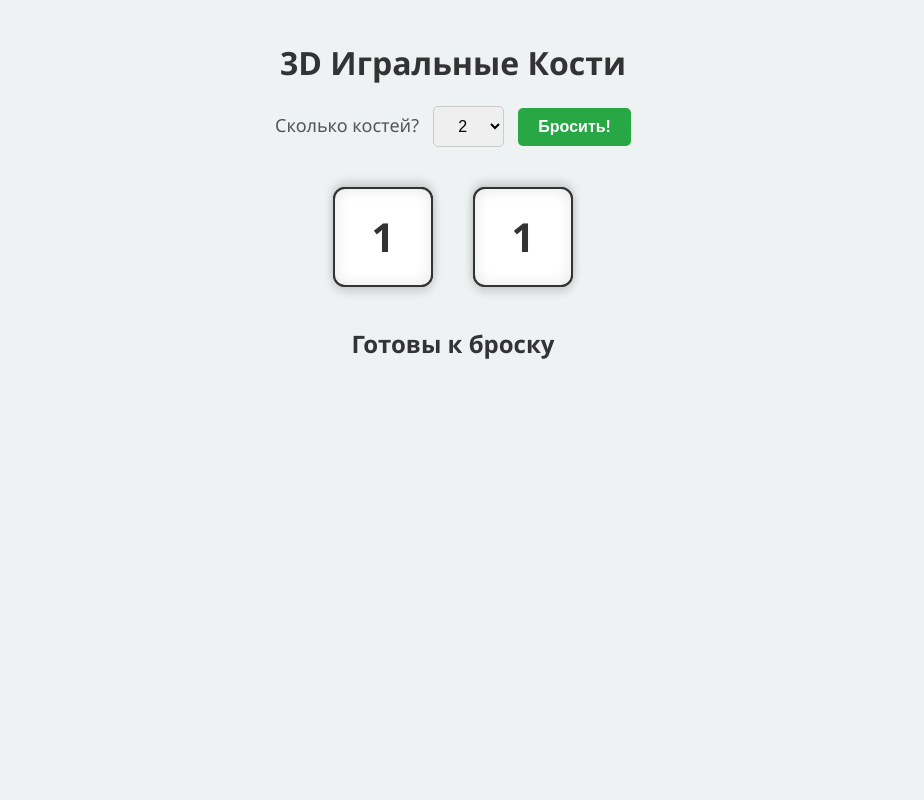
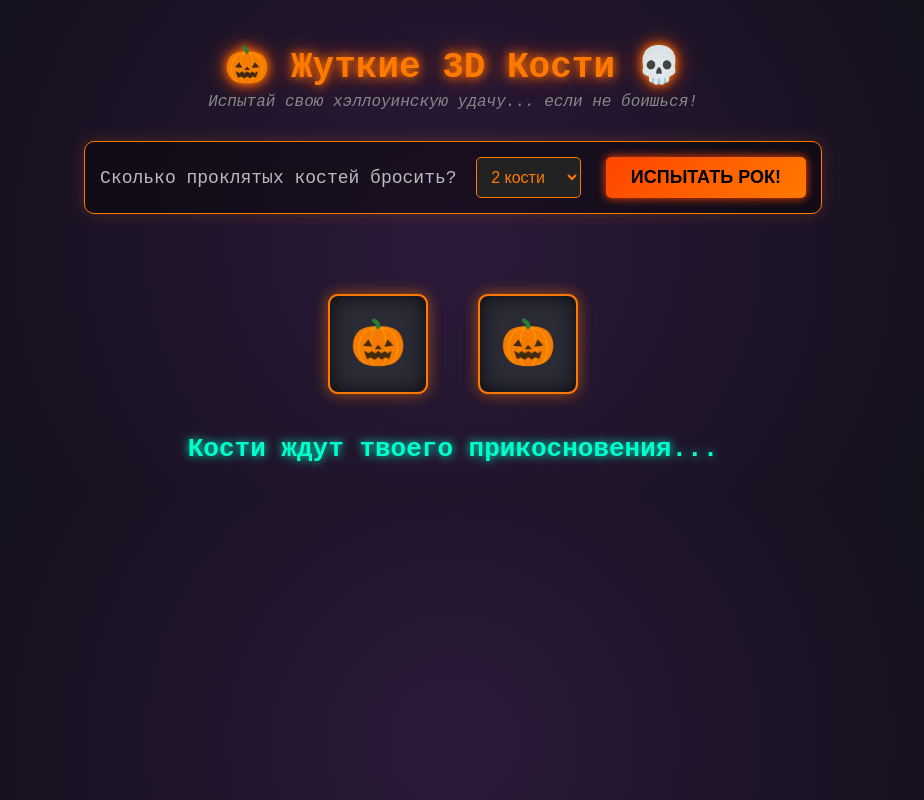
Before and after one commit to windecs/kosti.github.io, a plain HTML site: page index.html in a window 1280 px wide. Shown: the whole page, without its empty margins (187-1111 px from the left). Drawn offline with Linux system fonts and the light colour scheme.

Commit message:
Update index.html

```diff
--- a/index.html
+++ b/index.html
@@ -3,57 +3,91 @@
 <head>
     <meta charset="UTF-8">
     <meta name="viewport" content="width=device-width, initial-scale=1.0">
-    <title>Игральные Кости</title>
+    <title>🎃 Мистические Хэллоуинские Кости 💀</title>
     <style>
         body {
-            font-family: 'Segoe UI', Tahoma, Geneva, Verdana, sans-serif;
+            font-family: 'Courier New', Courier, monospace;
             text-align: center;
-            background-color: #eef2f3;
+            background-color: #1a1a24; /* Мрачный темно-фиолетовый фон */
+            color: #ff7900; /* Ярко-оранжевый хэллоуинский цвет */
             margin: 0;
             padding: 20px;
+            background-image: radial-gradient(circle, #2c1a3a 0%, #0d0d13 100%);
         }
-        h1 { color: #333; }
+        h1 {
+            font-size: 36px;
+            text-shadow: 0 0 10px #ff7900, 0 0 20px #ff4500;
+            margin-bottom: 5px;
+        }
+        .subtitle {
+            color: #888;
+            margin-bottom: 30px;
+            font-style: italic;
+        }
 
-        /* Меню выбора */
+        /* Меню управления */
         .controls {
-            margin-bottom: 30px;
+            margin-bottom: 40px;
+            background: rgba(0, 0, 0, 0.4);
+            padding: 15px;
+            border-radius: 10px;
+            display: inline-block;
+            border: 1px solid #ff7900;
+            box-shadow: 0 0 15px rgba(255, 121, 0, 0.2);
         }
         label {
             font-size: 18px;
             margin-right: 10px;
-            color: #555;
+            color: #bbb;
         }
-        select, button {
-            padding: 10px 20px;
+        select {
+            padding: 10px;
             font-size: 16px;
+            background-color: #222;
+            color: #ff7900;
+            border: 1px solid #ff7900;
             border-radius: 5px;
-            border: 1px solid #ccc;
             outline: none;
+            cursor: pointer;
         }
         button {
-            background-color: #28a745;
-            color: white;
+            padding: 10px 25px;
+            font-size: 18px;
+            background: linear-gradient(135deg, #ff4500, #ff7900);
+            color: #000;
             border: none;
+            border-radius: 5px;
             cursor: pointer;
             font-weight: bold;
-            margin-left: 10px;
-            transition: background 0.2s;
+            margin-left: 15px;
+            text-transform: uppercase;
+            box-shadow: 0 0 10px #ff4500;
+            transition: all 0.2s ease;
         }
-        button:hover { background-color: #218838; }
-        button:disabled { background-color: #ccc; cursor: not-allowed; }
+        button:hover {
+            transform: scale(1.05);
+            box-shadow: 0 0 20px #ff7900;
+        }
+        button:disabled {
+            background: #444;
+            color: #888;
+            box-shadow: none;
+            cursor: not-allowed;
+            transform: none;
+        }
 
-        /* Контейнер для кубиков */
+        /* Поле для кубиков */
         #dice-wrapper {
             display: flex;
             justify-content: center;
             flex-wrap: wrap;
-            gap: 40px;
-            max-width: 800px;
+            gap: 50px;
+            max-width: 900px;
             margin: 40px auto;
-            perspective: 600px; /* Эффект глубины 3D */
+            perspective: 800px;
         }
 
-        /* Настройки 3D кубика */
+        /* 3D Сцена */
         .scene {
             width: 100px;
             height: 100px;
@@ -63,28 +97,27 @@
             height: 100%;
             position: relative;
             transform-style: preserve-3d;
-            transition: transform 1.5s cubic-bezier(0.2, 0.8, 0.3, 1);
+            transition: transform 1.8s cubic-bezier(0.25, 1, 0.5, 1);
         }
 
-        /* Грани кубика */
+        /* Мрачные грани кубика */
         .cube__face {
             position: absolute;
             width: 100px;
             height: 100px;
-            background: white;
-            border: 2px solid #333;
-            border-radius: 12px;
-            font-size: 40px;
-            font-weight: bold;
-            color: #333;
+            background: #2b2b36;
+            border: 2px solid #ff7900;
+            border-radius: 10px;
+            font-size: 45px;
             display: flex;
             align-items: center;
             justify-content: center;
-            box-shadow: inset 0 0 15px rgba(0,0,0,0.1), 0 5px 10px rgba(0,0,0,0.15);
+            box-shadow: inset 0 0 20px rgba(0,0,0,0.8), 0 0 15px rgba(255,121,0,0.3);
             box-sizing: border-box;
+            backface-visibility: visible;
         }
 
-        /* Позиционирование граней в 3D пространстве */
+        /* Развертка кубика в 3D */
         .cube__face--1 { transform: rotateY(  0deg) translateZ(50px); }
         .cube__face--6 { transform: rotateX(180deg) translateZ(50px); }
         .cube__face--3 { transform: rotateY( 90deg) translateZ(50px); }
@@ -92,38 +125,50 @@
         .cube__face--2 { transform: rotateX( 90deg) translateZ(50px); }
         .cube__face--5 { transform: rotateX(-90deg) translateZ(50px); }
 
-        /* Результаты */
+        /* Панель результатов */
         #result {
-            font-size: 24px;
+            font-size: 26px;
             font-weight: bold;
-            color: #333;
-            margin-top: 20px;
-            min-height: 35px;
+            color: #00ffcc; /* Магическое неоновое свечение для баланса */
+            text-shadow: 0 0 10px #00ffcc;
+            margin-top: 30px;
+            min-height: 40px;
         }
     </style>
 </head>
 <body>
 
-    <h1>3D Игральные Кости</h1>
+    <h1>🎃 Жуткие 3D Кости 💀</h1>
+    <div class="subtitle">Испытай свою хэллоуинскую удачу... если не боишься!</div>
 
     <div class="controls">
-        <label for="dice-count">Сколько костей?</label>
+        <label for="dice-count">Сколько проклятых костей бросить?</label>
         <select id="dice-count" onchange="initDice()">
-            <option value="1">1</option>
-            <option value="2" selected>2</option>
-            <option value="3">3</option>
-            <option value="4">4</option>
-            <option value="5">5</option>
+            <option value="1">1 кость</option>
+            <option value="2" selected>2 кости</option>
+            <option value="3">3 кости</option>
+            <option value="4">4 кости</option>
+            <option value="5">5 костей</option>
         </select>
-        <button id="roll-btn" onclick="rollAllDice()">Бросить!</button>
+        <button id="roll-btn" onclick="rollAllDice()">Испытать рок!</button>
     </div>
 
     <div id="dice-wrapper"></div>
 
-    <div id="result">Выберите количество и бросьте кости!</div>
+    <div id="result">Призови духов, чтобы начать бросок!</div>
 
     <script>
-        // Координаты вращения для точного показа нужной грани кубика
+        // Соответствие силы кости и хэллоуинских символов
+        const halloweenIcons = {
+            1: "🎃", // Тыква
+            2: "👻", // Привидение
+            3: "BAT", // Сюда подставим 🦇 в HTML
+            4: "SPID", // Сюда 🕷️
+            5: "WITCH", // Сюда 🧙‍♀️
+            6: "💀"  // Череп
+        };
+
+        // Координаты вращения граней
         const faceRotations = {
             1: { x: 0,   y: 0 },
             6: { x: 180, y: 0 },
@@ -133,35 +178,41 @@
             5: { x: 90,  y: 0 }
         };
 
-        // Создание кубиков на экране при изменении настроек меню
+        // Генерация кубиков
         function initDice() {
             const count = parseInt(document.getElementById('dice-count').value);
             const wrapper = document.getElementById('dice-wrapper');
-            wrapper.innerHTML = ''; // Очищаем старые кубики
+            wrapper.innerHTML = '';
 
             for (let i = 0; i < count; i++) {
                 const scene = document.createElement('div');
                 scene.className = 'scene';
                 scene.innerHTML = `
                     <div id="cube-${i}" class="cube">
-                        <div class="cube__face cube__face--1">1</div>
-                        <div class="cube__face cube__face--2">2</div>
-                        <div class="cube__face cube__face--3">3</div>
-                        <div class="cube__face cube__face--4">4</div>
-                        <div class="cube__face cube__face--5">5</div>
-                        <div class="cube__face cube__face--6">6</div>
+                        <div class="cube__face cube__face--1">🎃</div>
+                        <div class="cube__face cube__face--2">👻</div>
+                        <div class="cube__face cube__face--3">🦇</div>
+                        <div class="cube__face cube__face--4">🕷️</div>
+                        <div class="cube__face cube__face--5">🧙‍♀️</div>
+                        <div class="cube__face cube__face--6">💀</div>
                     </div>
                 `;
                 wrapper.appendChild(scene);
             }
-            document.getElementById('result').textContent = 'Готовы к броску';
+            document.getElementById('result').textContent = 'Кости ждут твоего прикосновения...';
+            document.getElementById('result').style.color = '#00ffcc';
+            document.getElementById('result').style.textShadow = '0 0 10px #00ffcc';
         }
 
-        // Логика броска всех кубиков
+        // Бросок
         function rollAllDice() {
             const count = parseInt(document.getElementById('dice-count').value);
             const button = document.getElementById('roll-btn');
-            button.disabled = true; // Блокируем кнопку на время анимации
+            button.disabled = true;
+
+            document.getElementById('result').textContent = 'Духи крутят кости...';
+            document.getElementById('result').style.color = '#ff7900';
+            document.getElementById('result').style.textShadow = '0 0 10px #ff7900';
 
             let totalSum = 0;
 
@@ -170,25 +221,33 @@
                 const randomValue = Math.floor(Math.random() * 6) + 1;
                 totalSum += randomValue;
 
-                // Добавляем случайное количество полных оборотов для реалистичности
-                const extraTurnsX = (Math.floor(Math.random() * 3) + 2) * 360;
-                const extraTurnsY = (Math.floor(Math.random() * 3) + 2) * 360;
+                // Увеличили силу и непредсказуемость вращения (добавили дикие обороты)
+                const extraTurnsX = (Math.floor(Math.random() * 4) + 3) * 360;
+                const extraTurnsY = (Math.floor(Math.random() * 4) + 3) * 360;
 
                 const finalX = faceRotations[randomValue].x + extraTurnsX;
                 const finalY = faceRotations[randomValue].y + extraTurnsY;
 
-                // Запускаем 3D вращение
                 cube.style.transform = `rotateX(${finalX}deg) rotateY(${finalY}deg)`;
             }
 
-            // Ждем окончания CSS анимации (1.5 секунды)
+            // Время анимации чуть увеличено для саспенса (1.8 секунды)
             setTimeout(() => {
-                document.getElementById('result').textContent = `Сумма: ${totalSum}`;
+                let atmosphericMessage = '';
+                if (totalSum === count * 6) {
+                    atmosphericMessage = ' 🩸 Абсолютное проклятие! (Максимум!)';
+                } else if (totalSum === count * 1) {
+                    atmosphericMessage = ' 🕸️ Конфет не будет... (Минимум)';
+                } else {
+                    atmosphericMessage = ' 🔮 Сумрачная сила!';
+                }
+
+                document.getElementById('result').innerHTML = `Выпало очков: ${totalSum} <br> <span style="font-size: 18px; color: #ff4500;">${atmosphericMessage}</span>`;
                 button.disabled = false;
-            }, 1500);
+            }, 1800);
         }
 
-        // Инициализация при первой загрузке страницы
+        // Запуск при загрузке
         initDice();
     </script>
 
```
